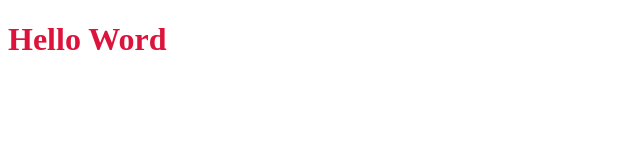
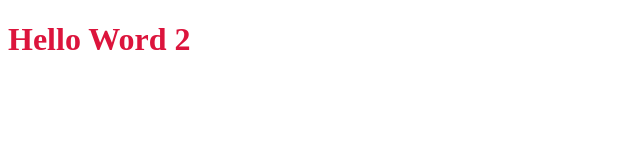
Before and after one commit to kevine-dev/test, a plain HTML site: page index.html in a window 1280 px wide. Shown: the full height of the page, 0-640 px from the left. Drawn offline with Linux system fonts and the light colour scheme.

Commit message:
'modification'

```diff
--- a/index.html
+++ b/index.html
@@ -10,7 +10,7 @@
 <body>
 
 
-    <h1>Hello Word</h1>
+    <h1>Hello Word 2</h1>
 
 </body>
 </html>
```
